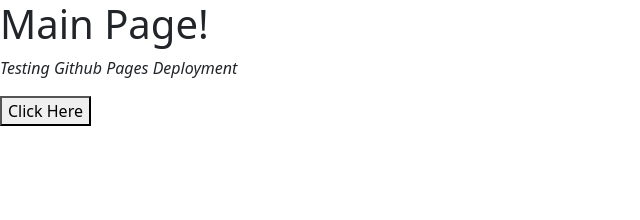
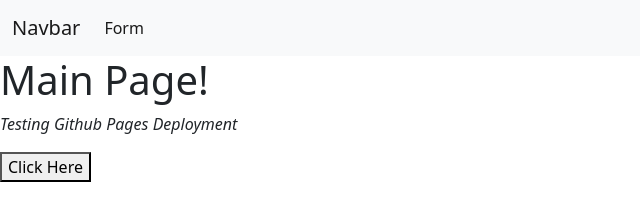
Before and after one commit to CodingAbdullah/Medium-Demo-Gh-Pages, a website: page index.html in a window 1280 px wide. Shown: the whole page, without its empty margins (0-640 px from the left). Drawn offline with nearby package versions, Linux system fonts and the light colour scheme.

Commit message:
Demo 9: Navbar added

```diff
--- a/index.html
+++ b/index.html
@@ -10,9 +10,25 @@
     integrity="sha384-cuYeSxntonz0PPNlHhBs68uyIAVpIIOZZ5JqeqvYYIcEL727kskC66kF92t6Xl2V" crossorigin="anonymous"></script>
 </head>
 <body>
+    <nav class="navbar navbar-expand-lg navbar-light bg-light">
+        <div class="container-fluid">
+            <a class="navbar-brand" href="/">Navbar</a>
+            <button class="navbar-toggler" type="button" data-bs-toggle="collapse" data-bs-target="#navbarSupportedContent" aria-controls="navbarSupportedContent" aria-expanded="false" aria-label="Toggle navigation">
+                <span class="navbar-toggler-icon"></span>
+            </button>
+            <div class="collapse navbar-collapse" id="navbarSupportedContent">
+                <ul class="navbar-nav me-auto mb-2 mb-lg-0">
+                    <li class="nav-item">
+                        <a class="nav-link active" aria-current="page" href="/form">Form</a>
+                    </li>
+                </ul>
+            </div>
+        </div>
+    </nav>
     <h1>Main Page!</h1>
     <p><i>Testing Github Pages Deployment</i></p>
     <button id="alertButton" className="btn btn-success">Click Here</button>
+
     <script>
         document.getElementById('alertButton').addEventListener('click', (event) => {
             alert('Button was selected');
```
